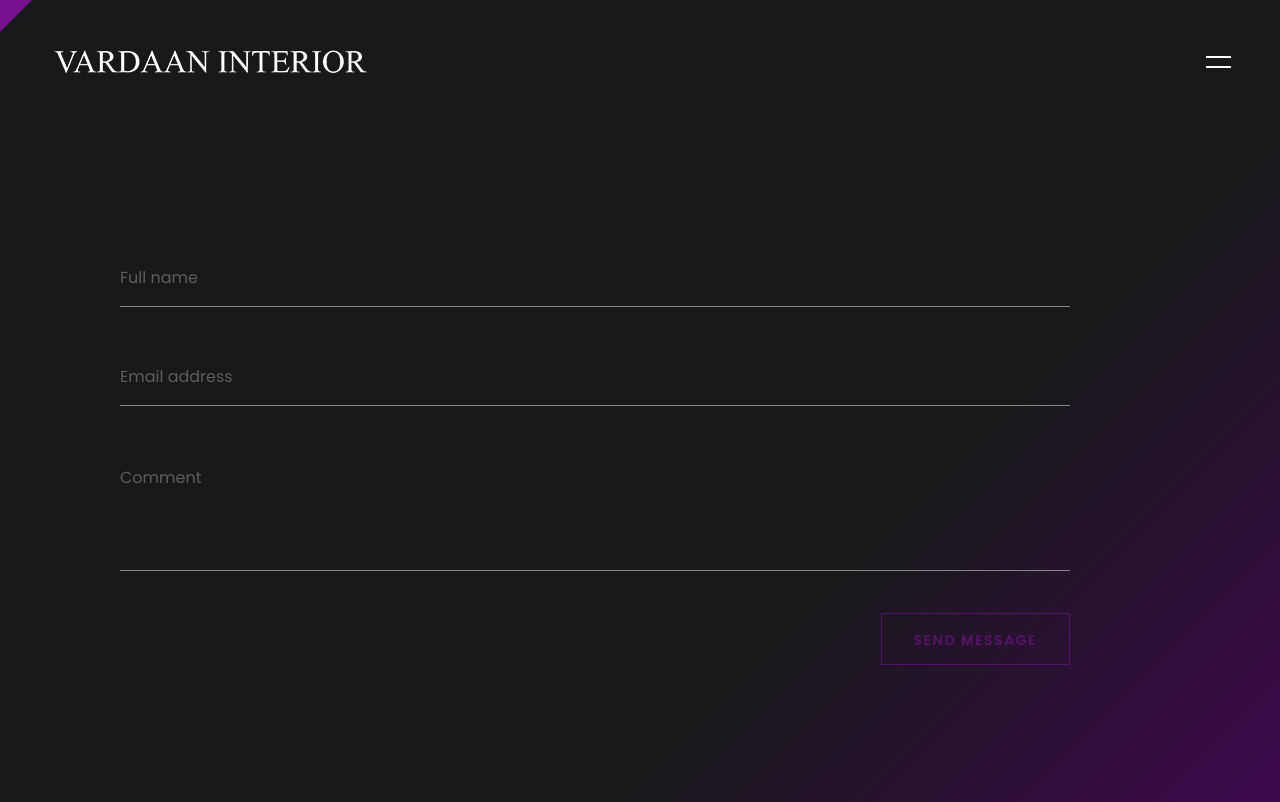
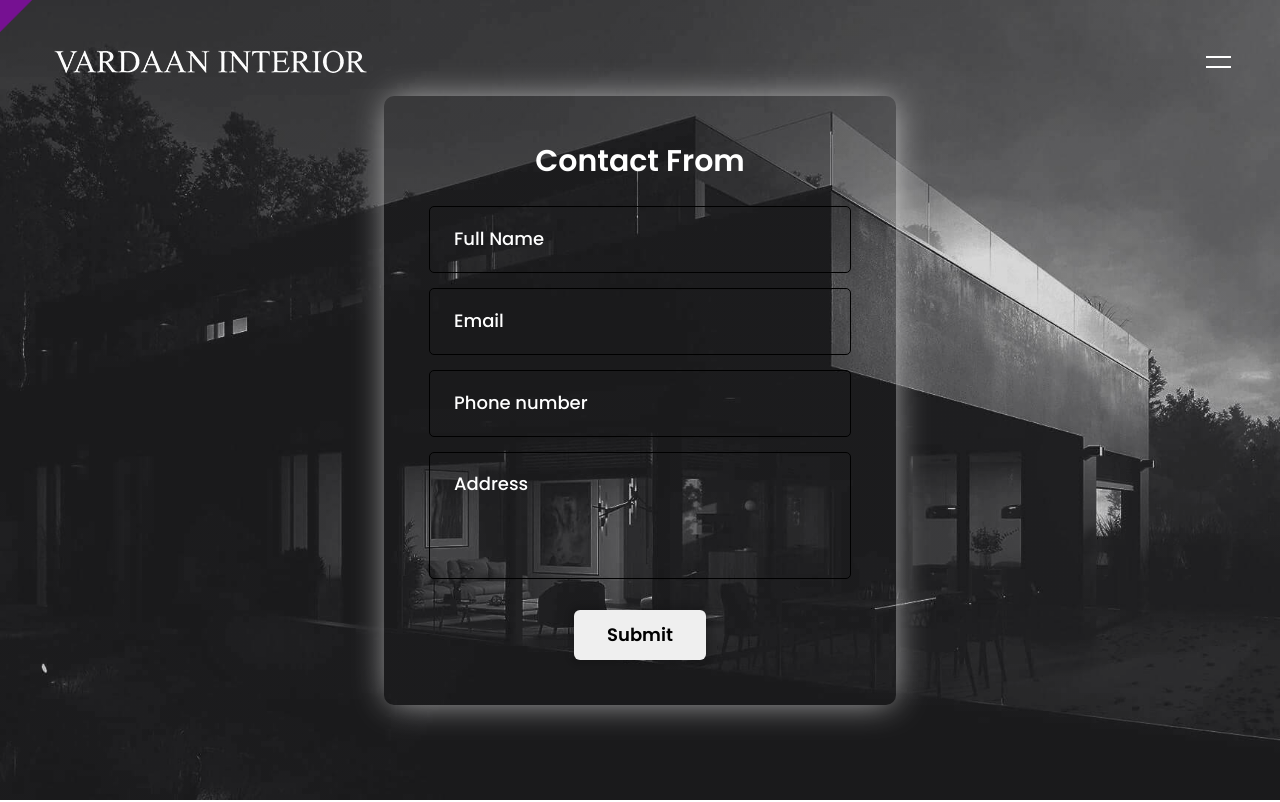
Before and after one commit to rishikesh-cs/vardaan, a React (Create React App) app: page /contactus in a window 1280 px wide. Shown: the top 802 px of the page. Built offline with nearby package versions, Linux system fonts and the light colour scheme; a web font is replaced by a local one.

Commit message:
Redesigning part 2

```diff
--- a/package.json
+++ b/package.json
@@ -7,7 +7,7 @@
     "@testing-library/jest-dom": "^6.6.3",
     "@testing-library/react": "^16.3.0",
     "@testing-library/user-event": "^13.5.0",
-    "firebase": "^11.6.1",
+    "firebase": "^11.7.1",
     "react": "^19.1.0",
     "react-dom": "^19.1.0",
     "react-firebase-hooks": "^5.1.1",
--- /dev/null
+++ b/src/components/Contact.css
@@ -0,0 +1,185 @@
+@import url("https://fonts.googleapis.com/css2?family=Roboto:wght@200&display=swap");
+
+.form-main {
+    background: linear-gradient(to bottom, #00000024, #00000024),
+        url(../../public/img/slider_image_01.jpg) no-repeat center;
+    background-size: cover;
+    min-height: 100vh;
+    display: flex;
+    flex-direction: column;
+    align-items: center;
+    justify-content: center;
+
+    .main-wrapper {
+        border-radius: 10px;
+        padding: 45px;
+        width: 40%;
+        /* box-shadow: 0 0 5px 5px #00000020;
+        backdrop-filter: blur(5px);
+        background-color: #ffffff85; */
+        box-shadow: 1px 1px 35px -5px rgba(255,255,255,0.75);
+-webkit-box-shadow: 1px 1px 35px -5px rgba(255,255,255,0.75);
+-moz-box-shadow: 1px 1px 35px -5px rgba(255,255,255,0.75);
+        @media screen and (max-width: 991px) {
+            width: 70%;
+        }
+
+        @media screen and (max-width: 767px) {
+            width: 90%;
+        }
+
+        .form-head {
+            font-size: 30px;
+            line-height: 40px;
+            font-weight: 600;
+            text-align: center;
+            margin: 0px 0 25px;
+        }
+
+        .form-wrapper {
+            display: flex;
+            align-items: center;
+            justify-content: center;
+            flex-direction: column;
+            gap: 15px;
+
+            .form-card {
+                position: relative;
+                width: 100%;
+
+                .form-input {
+                    padding: 20px 25px 15px;
+                    width: 100%;
+                    border: 1px solid #000;
+                    border-radius: 5px;
+                    background: transparent;
+                    outline: none;
+                    font-size: 20px;
+                    line-height: 30px;
+                    font-weight: 400;
+                    box-sizing: border-box;
+                    color: white;
+
+                    &:valid,
+                    &:focus {
+                        border: 1px solid grey;
+                    }
+
+                    &:valid~.form-label,
+                    &:focus~.form-label {
+                        color: grey;
+                        top: 30%;
+                        transform: translateY(-70%);
+                        font-size: 13px;
+                        line-height: 23px;
+                    }
+
+                    &:-webkit-autofill,
+                    &:-webkit-autofill:hover,
+                    &:-webkit-autofill:focus,
+                    &:-webkit-autofill:active {
+                        transition: background-color 9999s ease-in-out 0s;
+                    }
+
+                    &::-webkit-outer-spin-button,
+                    &::-webkit-inner-spin-button {
+                        -webkit-appearance: none;
+                        margin: 0;
+                    }
+                }
+
+                .form-label {
+                    position: absolute;
+                    left: 25px;
+                    top: 50%;
+                    transform: translateY(-50%);
+                    pointer-events: none;
+                    transition: 0.3s;
+                    margin: 0;
+                    font-size: 18px;
+                    line-height: 28px;
+                    font-weight: 500;
+                }
+
+                .form-textarea {
+                    padding: 20px 25px 15px;
+                    width: 100%;
+                    border: 1px solid #000;
+                    border-radius: 5px;
+                    background: transparent;
+                    outline: none;
+                    font-size: 20px;
+                    line-height: 30px;
+                    font-weight: 400;
+                    display: -webkit-box;
+                    -webkit-line-clamp: 3;
+                    -webkit-box-orient: vertical;
+                    overflow: hidden;
+                    resize: none;
+                    box-sizing: border-box;
+                    color: white;
+
+                    &:valid,
+                    &:focus {
+                        border: 1px solid;
+                    }
+
+                    &:valid~.form-textarea-label,
+                    &:focus~.form-textarea-label {
+                        color: grey;
+                        top: 18%;
+                        transform: translateY(-82%);
+                        font-size: 13px;
+                        line-height: 23px;
+                    }
+
+                    &:-webkit-autofill,
+                    &:-webkit-autofill:hover,
+                    &:-webkit-autofill:focus,
+                    &:-webkit-autofill:active {
+                        transition: background-color 9999s ease-in-out 0s;
+                    }
+                }
+
+                .form-textarea-label {
+                    position: absolute;
+                    left: 25px;
+                    top: 30%;
+                    transform: translateY(-70%);
+                    pointer-events: none;
+                    transition: 0.3s;
+                    margin: 0;
+                    font-size: 18px;
+                    line-height: 28px;
+                    font-weight: 500;
+                }
+            }
+        }
+    }
+}
+
+.btn-wrap {
+    display: flex;
+    justify-content: center;
+    align-items: center;
+    padding: 16px 0 0;
+}
+
+.btn-wrap button {
+    padding: 0 32px;
+    font-size: 18px;
+    line-height: 48px;
+    border: 1px solid transparent;
+    font-weight: 600;
+    border-radius: 6px;
+    transition: all 0.5s ease;
+    cursor: pointer;
+    box-shadow: 0 0 5px 5px #00000020;
+}
+
+.btn-wrap button:hover {
+    border: 1px solid #000;
+    background: transparent;
+    color: white;
+
+}
--- a/src/components/ContactUs.jsx
+++ b/src/components/ContactUs.jsx
@@ -3,6 +3,7 @@ import { useState, useEffect } from 'react';
 import { Link } from 'react-router-dom'
 import Navbar from './Navbar';
 import Footer from './Footer';
+import './Contact.css';
 
 export default function ContactUs() {
 
@@ -72,11 +73,66 @@ export default function ContactUs() {
             {/* /Top */}
             {/* Contact */}
             <main className="js-scroll">
-                <div className="container-fully vh-100 m-0" style={{paddingTop:"250px"}}>
+                <div className="form-main">
+  <div className="main-wrapper">
+    <h2 className="form-head">Contact From</h2>
+    <form className="form-wrapper">
+      <div className="form-card">
+        <input
+          className="form-input"
+          type="text"
+          name="full_name"
+          required="required"
+        />
+        <label className="form-label" htmlFor="full_name">
+          Full Name
+        </label>
+      </div>
+      <div className="form-card">
+        <input
+          className="form-input"
+          type="text"
+          name="email"
+          required="required"
+        />
+        <label className="form-label" htmlFor="email">
+          Email
+        </label>
+      </div>
+      <div className="form-card">
+        <input
+          className="form-input"
+          type="number"
+          name="phone_number"
+          required="required"
+        />
+        <label className="form-label" htmlFor="phone_number">
+          Phone number
+        </label>
+      </div>
+      <div className="form-card">
+        <textarea
+          className="form-textarea"
+          maxLength={420}
+          rows={3}
+          name="phone_number"
+          required="required"
+          defaultValue={""}
+        />
+        <label className="form-textarea-label" htmlFor="phone_number">
+          Address
+        </label>
+      </div>
+      <div className="btn-wrap">
+        <button> Submit </button>
+      </div>
+    </form>
+  </div>
+</div>
+
+                {/* <div className="container-fully vh-100 m-0" style={{paddingTop:"250px"}}>
                     <div className="row align-items-md-center">
-                        {/* <div className="col-12 col-lg-7 col-xl-6" >
-                               <img src='./img/image_project_08.jpg' alt='contact vardaan interior' />
-                        </div> */}
+
                         <div className="col-12 col-lg-12 col-xl-12">
 
                                 <form
@@ -133,13 +189,13 @@ export default function ContactUs() {
                             </form>
                         </div>
                     </div>
-                </div>
+                </div> */}
             </main>
             {/* /Contact */}
             {/* Overlay nav */}
 
             <Navbar />
-<Footer/>
+{/* <Footer/> */}
             {/* <div className="nav-overlay">
                 <div className="nav-overlay__bg" />
                 <div className="nav-overlay__container">
```
Also changed, not shown: 1 other file (tests, documents, lock files or other folders).
